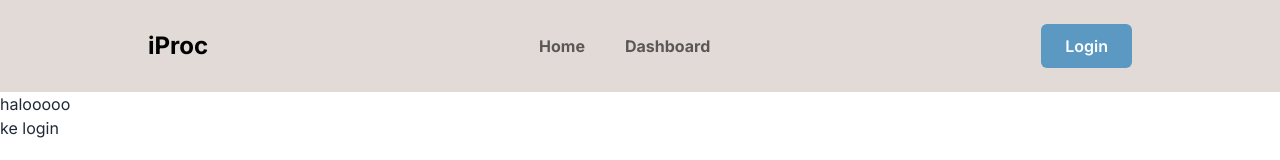
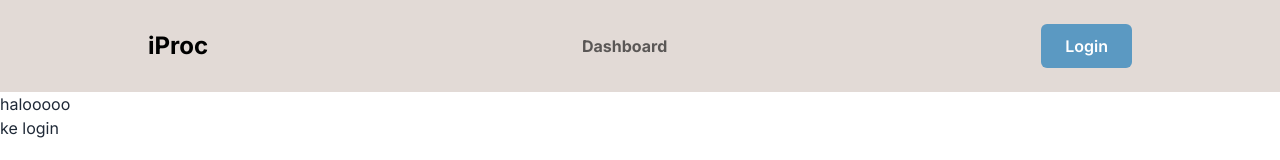
Before and after one commit to tanyaardhia/frontend_ADW, a Next.js app in the folder client/: page / in a window 1280 px wide. Shown: the top 160 px of the page. Built offline with nearby package versions, Linux system fonts and the light colour scheme.

Commit message:
fix: navbar

```diff
--- a/client/src/components/navbar.js
+++ b/client/src/components/navbar.js
@@ -10,7 +10,7 @@ export default function Navbar() {
   const router = useRouter();
 
   useEffect(() => {
-    const token = localStorage.getItem('authToken');
+    const token = localStorage.getItem("authToken");
     setIsLoggedIn(!!token);
   }, []);
 
@@ -19,9 +19,9 @@ export default function Navbar() {
   };
 
   const handleLogout = () => {
-    localStorage.removeItem('authToken');
+    localStorage.removeItem("authToken");
     setIsLoggedIn(false);
-    router.push('/login');
+    router.push("/login");
   };
 
   return (
@@ -40,9 +40,6 @@ export default function Navbar() {
 
               <div className="hidden lg:block">
                 <ul className="flex space-x-10 text-base font-bold text-black/60 dark:text-white">
-                  <li className="hover:underline hover:underline-offset-4 hover:w-fit transition-all duration-100 ease-linear">
-                    <Link href="/">Home</Link>
-                  </li>
                   <li className="hover:underline hover:underline-offset-4 hover:w-fit transition-all duration-100 ease-linear">
                     <Link href="/dashboard">Dashboard</Link>
                   </li>
@@ -94,9 +91,6 @@ export default function Navbar() {
               <div className="lg:hidden mt-2">
                 <ul className="flex flex-col space-y-2 text-base font-bold text-black/60 dark:text-white">
                   <li className="hover:underline hover:underline-offset-4 hover:w-fit transition-all duration-100 ease-linear">
-                    <Link href="/">Home</Link>
-                  </li>
-                  <li className="hover:underline hover:underline-offset-4 hover:w-fit transition-all duration-100 ease-linear">
                     <Link href="/dashboard">Dashboard</Link>
                   </li>
                   <li>
```
